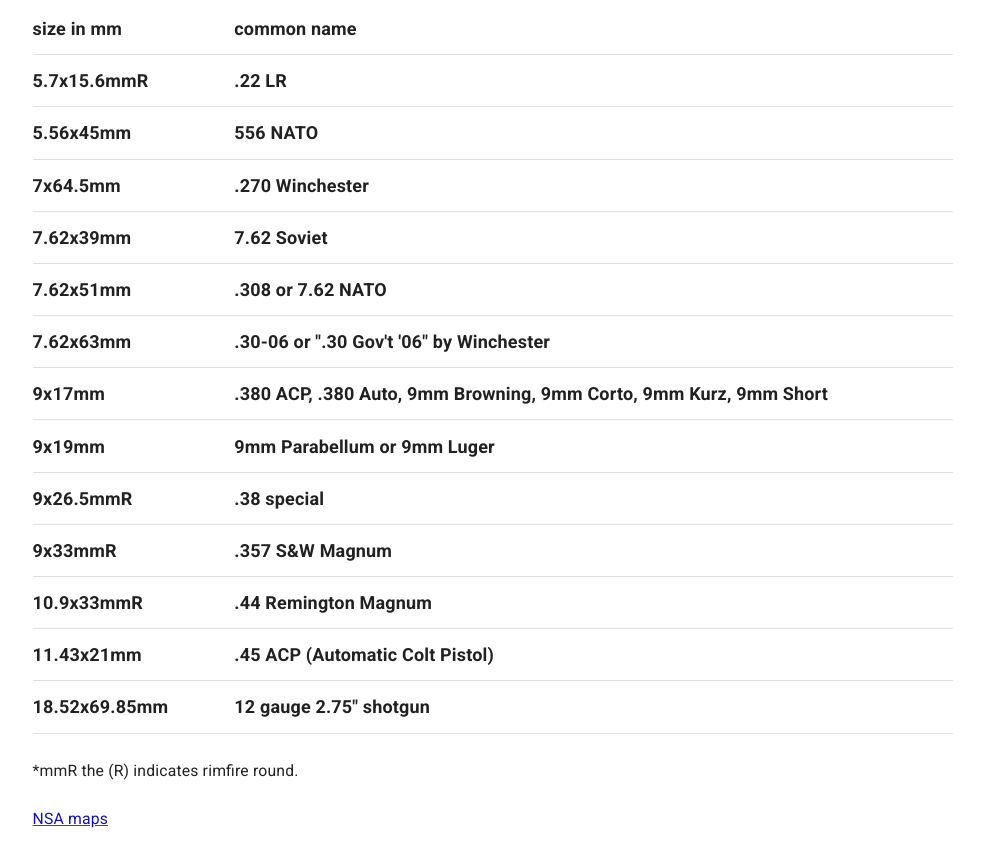
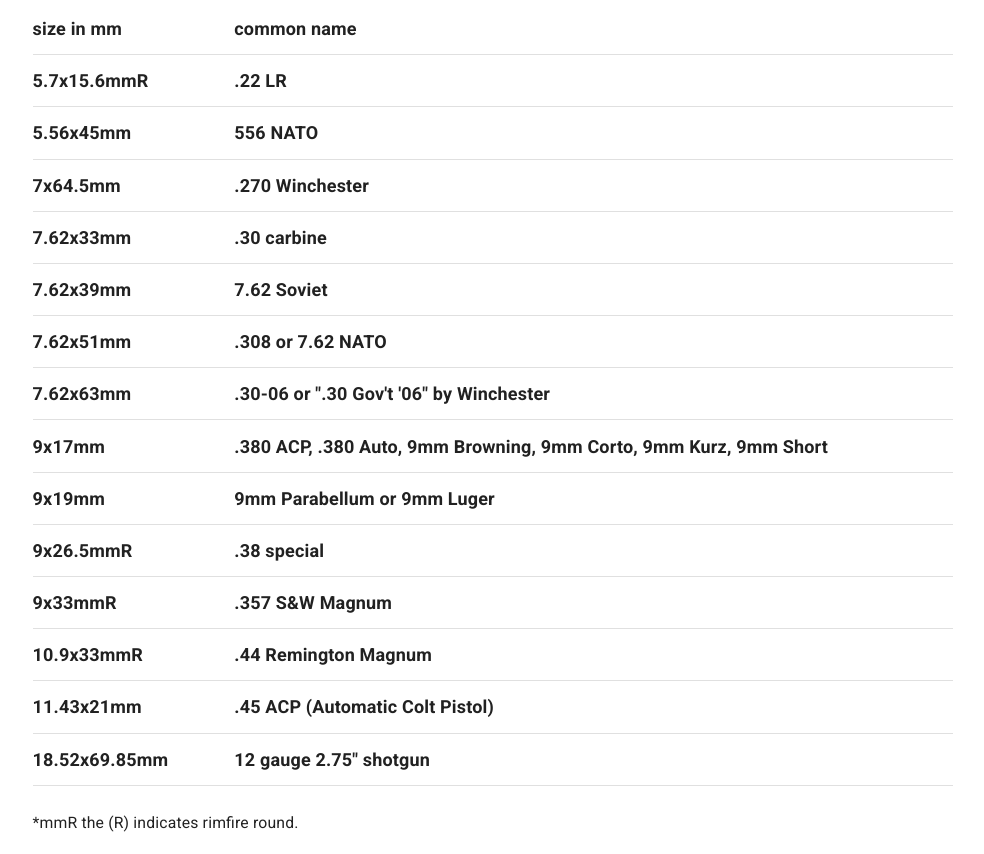
Before and after one commit to NAlocal512/NAlocal512, a Gatsby site: page /sheetup in a window 1280 px wide. Shown: the part 1241-2095 px from the top of the page, without its empty margins (147-1131 px from the left). Built offline with nearby package versions, Linux system fonts and the light colour scheme; Gatsby itself is replaced by a stand-in of ours.

Commit message:
Adding .30 carbine

```diff
--- a/src/pages/sheetup.js
+++ b/src/pages/sheetup.js
@@ -45,6 +45,10 @@
           <tr>
             <th>7x64.5mm</th>
             <th>.270 Winchester</th>
+          </tr>
+          <tr>
+            <th>7.62x33mm</th>
+            <th>.30 carbine</th>
           </tr>
           <tr>
             <th>7.62x39mm</th>
```
